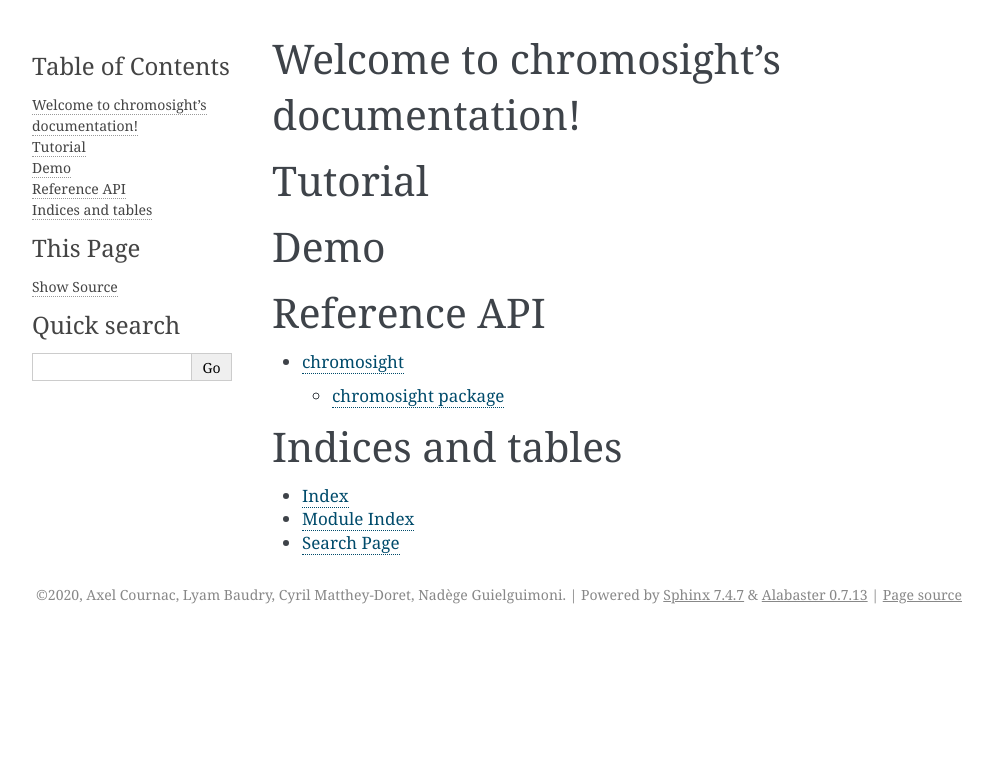
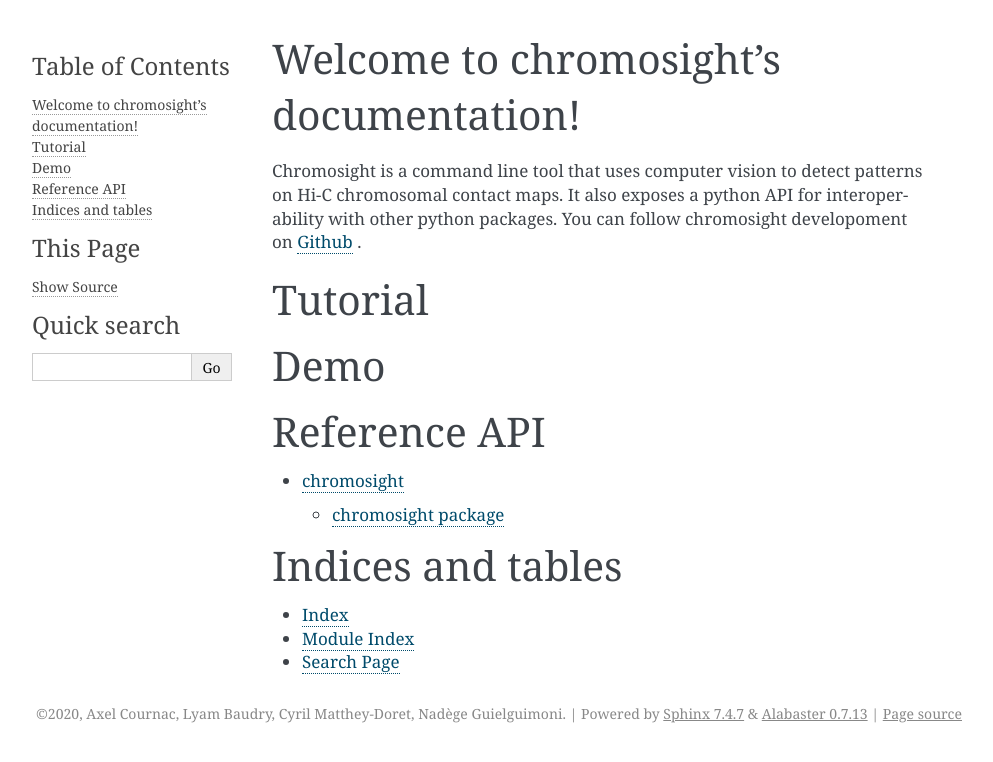
Before and after one commit to koszullab/chromosight, a Sphinx documentation site: the page built from docs/index.rst, in a window 1280 px wide. Shown: the top 762 px of the page, without its empty margins (148-1141 px from the left). Built offline with Sphinx 7.4.7, drawn with Linux system fonts in a browser that asks for light colours; formulas are drawn with MathJax 3; pages that are not in the unit, such as notebooks, are missing from menus.

Commit message:
Add readthedocs description in index.rst

```diff
--- a/docs/index.rst
+++ b/docs/index.rst
@@ -5,6 +5,7 @@
 
 Welcome to chromosight's documentation!
 =======================================
+Chromosight is a command line tool that uses computer vision to detect patterns on Hi-C chromosomal contact maps. It also exposes a python API for interoperability with other python packages. You can follow chromosight developoment on `Github <https://github.com/koszullab/chromosight>`_ .
 
 .. toctree::
    :maxdepth: 2
```
